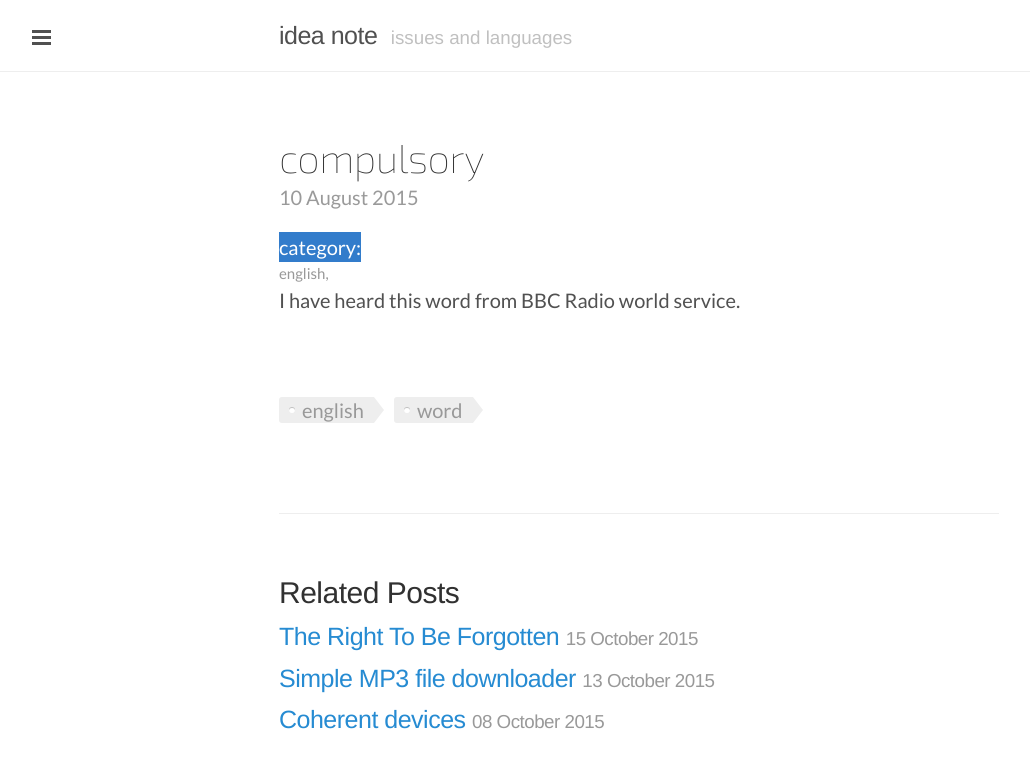
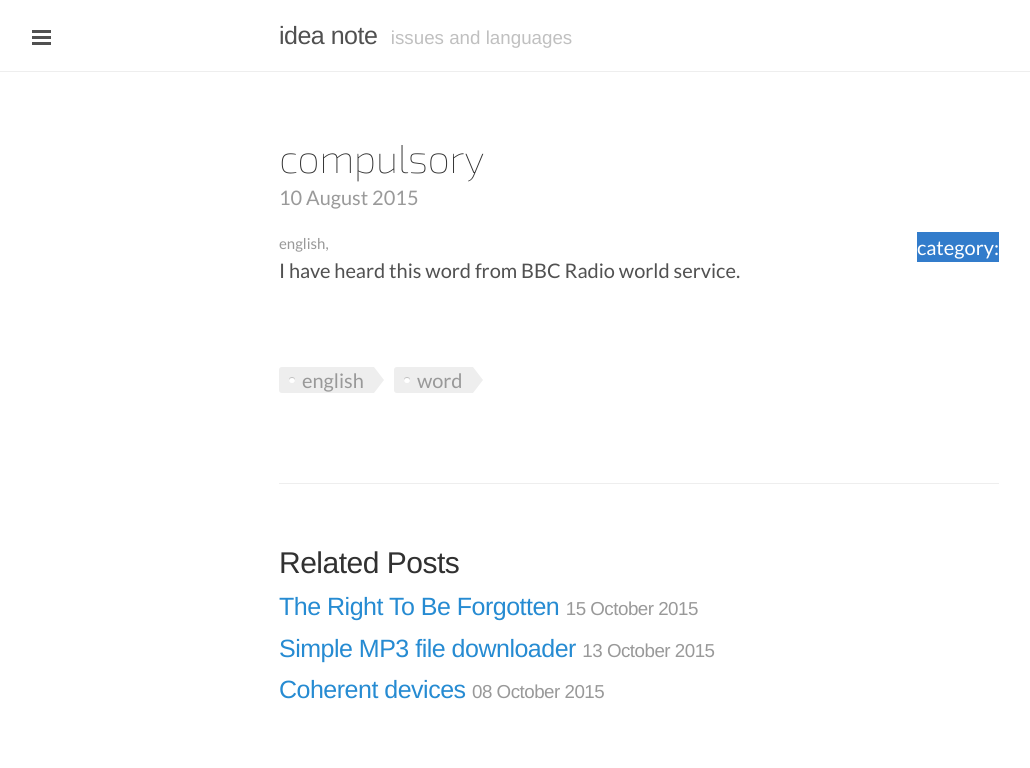
Before and after one commit to aichaku/aichaku.github.io, a Jekyll site: the page built from _posts/knife/2015-08-10-english-expressions-note.markdown, in a window 1280 px wide. Shown: the top 768 px of the page, without its empty margins (1-1031 px from the left). Built offline with Jekyll 4.4.1, drawn with Linux system fonts in a browser that asks for light colours; Markdown is read by kramdown in place of the engine named in the settings.

Commit message:
float is changed to right

```diff
--- a/public/css/pencil.css
+++ b/public/css/pencil.css
@@ -20,10 +20,10 @@ html {
   font-size: 100%;
   color: #fff;
   background-color: #327CCB;
-  float: left;
+  float: right;
 }
 
 .post-category {
-  clear: left;
+  /* clear: both; */
   color: #999;
 }
```
